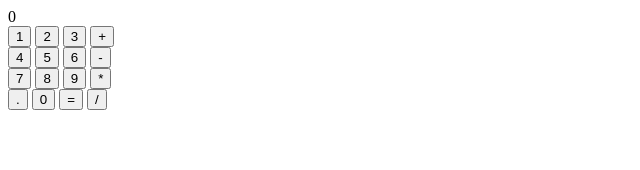
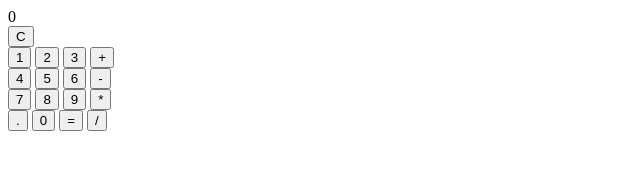
Before and after one commit to corytveten/mini-js-project-practice, a plain HTML site: page calculator/index.html in a window 1280 px wide. Shown: the whole page, without its empty margins (0-640 px from the left). Drawn offline with Linux system fonts and the light colour scheme.

Commit message:
clear button

```diff
--- a/calculator/index.html
+++ b/calculator/index.html
@@ -11,6 +11,9 @@
     <div class="container">
         <div id="display">0</div>
         <div id='number-grid'>
+            <div>
+                <button class= "clear-button">C</button>
+            </div>
             <div>
                 <button class="number-button">1</button>
                 <button class="number-button">2</button>
@@ -36,7 +39,6 @@
                 <button class="number-button">0</button>
                 <button class='operator-button'>=</button>
                 <button class='operator-button'>/</button>
-
             </div>
         </div>
     </div>
```
Also changed, not shown: calculator/app.js (line endings or trailing spaces).
